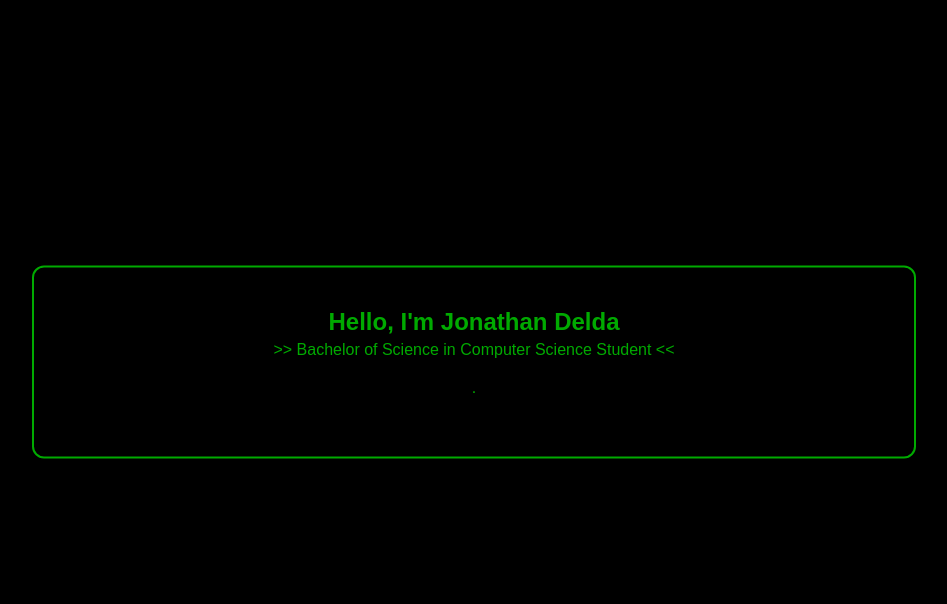
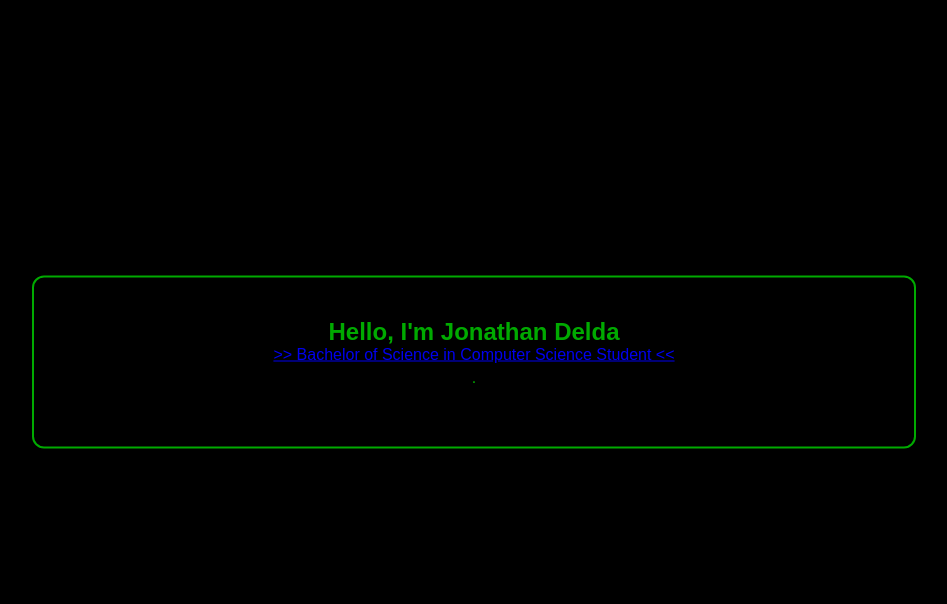
Before and after one commit to jonathansison/Delda-Jonathan, a PHP site: page / in a window 1280 px wide. Shown: the part 38-642 px from the top of the page, without its empty margins (166-1113 px from the left). Run offline with PHP 8.4, Linux system fonts and the light colour scheme.

Commit message:
Update style.css

```diff
--- a/style.css
+++ b/style.css
@@ -71,21 +71,6 @@ footer {
     text-align: center;
     margin-top: auto;
 }
-.class {
-    text-align: center;
-    margin-top: 5px;
-}
-
-.class a {
-    display: block;
-    margin-bottom: 20px;
-    color: #0a0;
-    text-decoration: none;
-}
-
-.class a i {
-    margin-right: 5px;
-}
 
 .classs {
     text-align: center;
```
